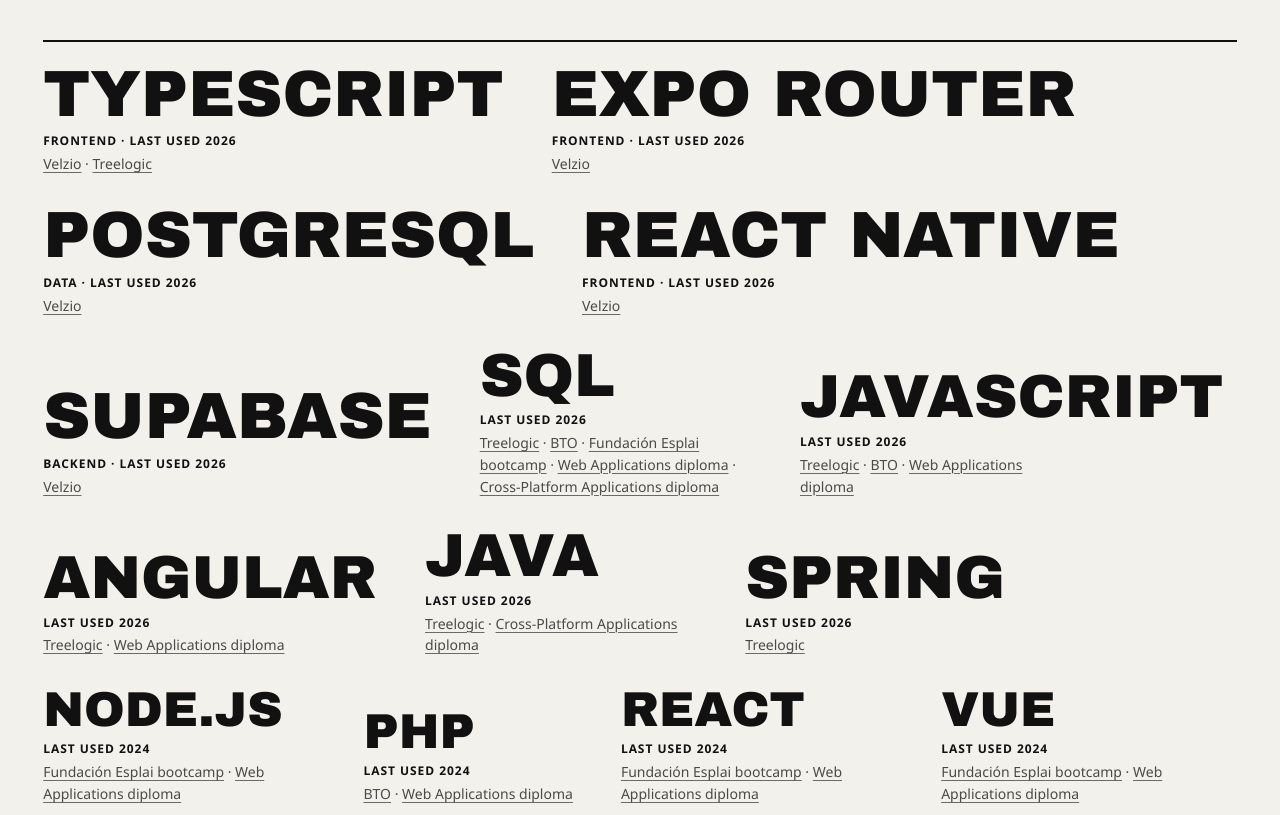
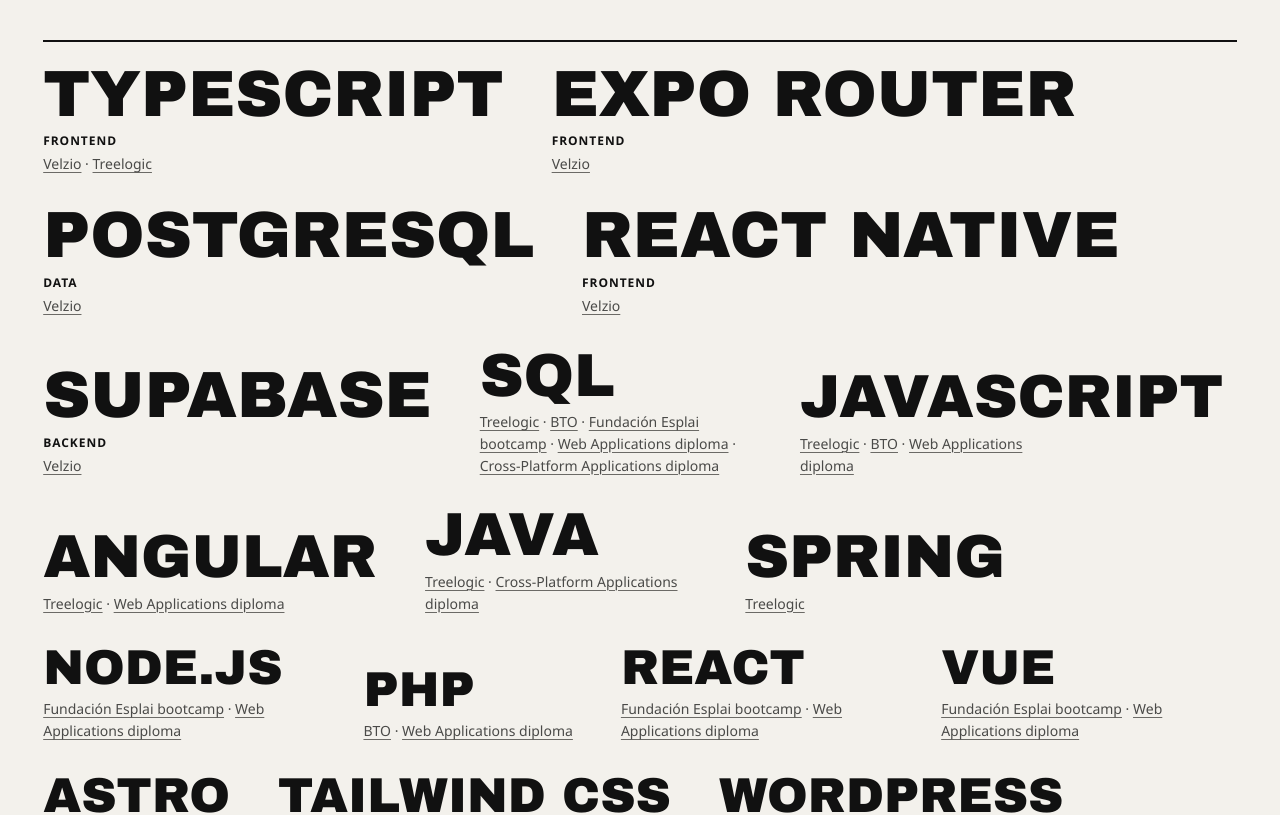
Before and after one commit to ArnauOrts/arnau-orts-portfolio, a React (Vite) app: page / in a window 1280 px wide. Shown: the part 2320-3135 px from the top of the page. Built offline with nearby package versions, Linux system fonts and the light colour scheme; a web font is replaced by a local one.

Commit message:
Quitar la etiqueta de último uso en tecnologías

```diff
--- a/src/components/TechSpecimen.tsx
+++ b/src/components/TechSpecimen.tsx
@@ -32,9 +32,9 @@
                 {use.tech}
               </span>
               <span className="specimen__meta">
-                <span className="label">
-                  {[...use.layers.map((layer) => t.layers[layer]), `${t.stack.lastUsed} ${use.lastYear}`].join(' · ')}
-                </span>
+                {use.layers.length > 0 && (
+                  <span className="label">{use.layers.map((layer) => t.layers[layer]).join(' · ')}</span>
+                )}
                 <span className="specimen__proof">
                   <span className="visually-hidden">{t.stack.usedIn} </span>
                   {use.sources.map((source, i) => (
--- a/src/content/derive.ts
+++ b/src/content/derive.ts
@@ -19,8 +19,6 @@
   sources: TechSource[]
   /** Most recent use, as a month index; drives order and size. */
   lastUsed: number
-  /** Year of the most recent use, for display. */
-  lastYear: string
 }
 
 const same = (text: string): Localized => ({ es: text, en: text })
@@ -77,8 +75,7 @@
     .map(([tech, use]) => {
       const sources = [...use.sources.values()].sort((a, b) => b.ended - a.ended)
       const lastUsed = sources[0].ended
-      const lastYear = String(Math.floor(lastUsed / 12))
-      return { tech, layers: LAYER_IDS.filter((layer) => use.layers.has(layer)), sources, lastUsed, lastYear }
+      return { tech, layers: LAYER_IDS.filter((layer) => use.layers.has(layer)), sources, lastUsed }
     })
     .sort((a, b) => b.lastUsed - a.lastUsed || b.sources.length - a.sources.length || a.tech.localeCompare(b.tech))
 })()
--- a/src/content/ui.ts
+++ b/src/content/ui.ts
@@ -26,7 +26,7 @@
     newTab: string
   }
   work: { title: string }
-  stack: { title: string; lead: string; usedIn: string; lastUsed: string }
+  stack: { title: string; lead: string; usedIn: string }
   experience: { title: string; present: string; education: string; languages: string }
   contact: {
     title: string
@@ -86,7 +86,6 @@
       title: 'Tecnologías',
       lead: 'Ordenadas de la más reciente a la más antigua: cuanto más grande, más reciente su uso. Cada una enlaza al proyecto, el puesto o la formación donde la he usado.',
       usedIn: 'Usado en',
-      lastUsed: 'Último uso',
     },
     experience: { title: 'Trayectoria', present: 'Actualidad', education: 'Formación', languages: 'Idiomas' },
     contact: {
@@ -145,7 +144,6 @@
       title: 'Technologies',
       lead: 'Ordered from most to least recent: the bigger the word, the more recently I used it. Each one links to the project, role or training where I used it.',
       usedIn: 'Used in',
-      lastUsed: 'Last used',
     },
     experience: { title: 'Experience', present: 'Present', education: 'Education', languages: 'Languages' },
     contact: {
```
Also changed, not shown: 1 other file (tests, documents, lock files or other folders).
